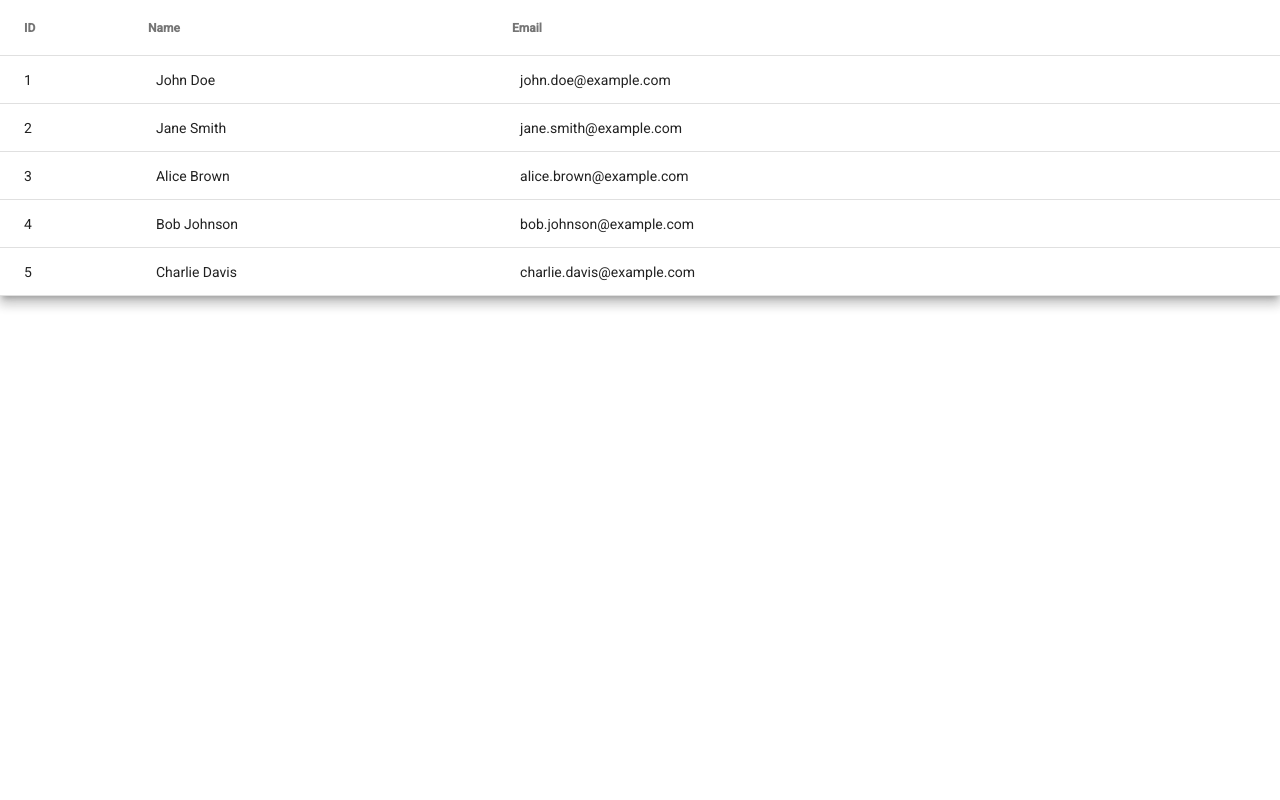
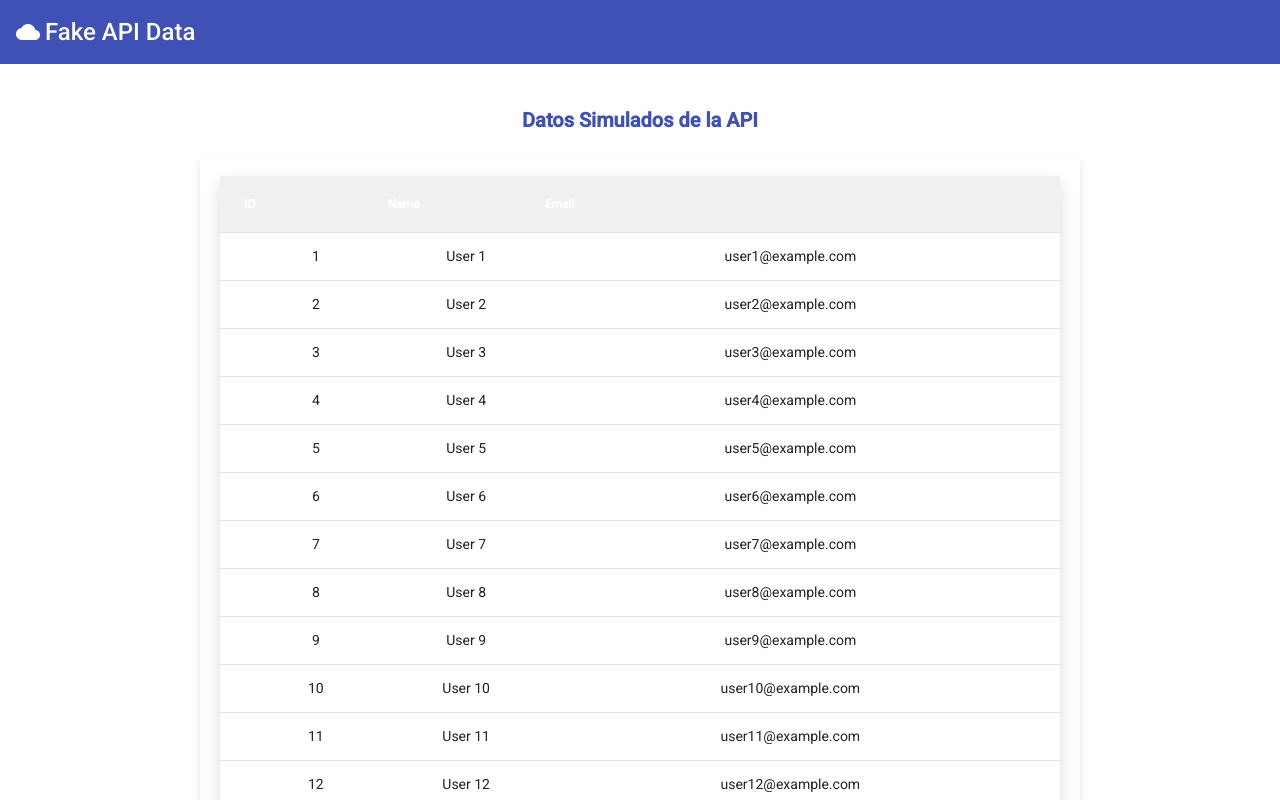
Before and after one commit to Alberto-Amo-Marin/fakeApi-showData, an Angular app in the folder fakeApiShowData/: page / in a window 1280 px wide. Shown: the top 800 px of the page. Built offline with nearby package versions, Linux system fonts and the light colour scheme.

Commit message:
adding data

```diff
--- a/fakeApiShowData/src/app/app.component.html
+++ b/fakeApiShowData/src/app/app.component.html
@@ -1,24 +1,39 @@
-<div class="mat-elevation-z8">
-  <table mat-table [dataSource]="dataSource" class="mat-table">
+<mat-toolbar color="primary">
+  <mat-icon>cloud</mat-icon>
+  <span class="app-title">Fake API Data</span>
+</mat-toolbar>
 
-    <!-- Columnas de la tabla -->
+<div class="content-container">
+  <h2>Datos Simulados de la API</h2>
+
+  <div class="table-container">
+    <table mat-table [dataSource]="dataSource" matSort class="mat-elevation-z8">
+      <!-- ID Column -->
       <ng-container matColumnDef="id">
-      <th mat-header-cell *matHeaderCellDef> ID </th>
+        <th mat-header-cell *matHeaderCellDef mat-sort-header> ID </th>
         <td mat-cell *matCellDef="let element"> {{element.id}} </td>
       </ng-container>
 
+      <!-- Name Column -->
       <ng-container matColumnDef="name">
-      <th mat-header-cell *matHeaderCellDef> Name </th>
+        <th mat-header-cell *matHeaderCellDef mat-sort-header> Name </th>
         <td mat-cell *matCellDef="let element"> {{element.name}} </td>
       </ng-container>
 
+      <!-- Email Column -->
       <ng-container matColumnDef="email">
-      <th mat-header-cell *matHeaderCellDef> Email </th>
+        <th mat-header-cell *matHeaderCellDef mat-sort-header> Email </th>
         <td mat-cell *matCellDef="let element"> {{element.email}} </td>
       </ng-container>
 
-    <!-- Fila de la tabla -->
+      <!-- Table Footer -->
       <tr mat-header-row *matHeaderRowDef="displayedColumns"></tr>
       <tr mat-row *matRowDef="let row; columns: displayedColumns;"></tr>
     </table>
   </div>
+
+  <!-- Floating Action Button (FAB) -->
+  <button mat-fab color="primary" (click)="reloadData()">
+    <mat-icon>refresh</mat-icon>
+  </button>
+</div>
--- a/fakeApiShowData/src/app/app.component.scss
+++ b/fakeApiShowData/src/app/app.component.scss
@@ -1,11 +1,65 @@
-.mat-table {
-    width: 100%;
-  }
+.app-container {
+  display: flex;
+  flex-direction: column;
+  min-height: 100vh;
+}
 
-  th.mat-header-cell {
-    font-weight: bold;
-  }
+.app-title {
+  margin-left: 5px;
+}
 
-  td.mat-cell {
-    padding: 8px;
-  }
+mat-toolbar {
+  font-size: 1.5rem;
+  padding: 1rem;
+  text-align: center;
+}
+
+.content-container {
+  margin: 20px;
+  padding: 20px;
+}
+
+h2 {
+  text-align: center;
+  color: #3f51b5;
+  font-weight: bold;
+  margin-bottom: 20px;
+}
+
+.table-container {
+  overflow-x: auto;
+  background-color: #fff;
+  border-radius: 8px;
+  box-shadow: 0 4px 8px rgba(0, 0, 0, 0.1);
+  padding: 20px;
+  width: 70%;
+  margin: auto;
+}
+
+.mat-header-cell {
+  font-weight: bold;
+  background-color: #f0f0f0;
+}
+
+.mat-sort-header-sorted {
+  color: #3f51b5;
+}
+
+.mat-elevation-z8 {
+  box-shadow: 0 8px 16px rgba(0, 0, 0, 0.15);
+}
+
+table {
+  width: 100%;
+  border-collapse: collapse;
+}
+
+th, td {
+  text-align: center;
+  padding: 10px;
+}
+
+th {
+  background-color: #3f51b5;
+  color: white;
+}
--- a/fakeApiShowData/src/app/app.component.ts
+++ b/fakeApiShowData/src/app/app.component.ts
@@ -13,8 +13,16 @@ export class AppComponent implements OnInit {
   constructor(private fakeApiService: FakeApiService) { }
 
   ngOnInit(): void {
+    this.loadData();
+  }
+
+  loadData(): void {
     this.fakeApiService.getData().subscribe(data => {
       this.dataSource = data;
     });
   }
+
+  reloadData(): void {
+    this.loadData();
+  }
 }
--- a/fakeApiShowData/src/app/fake-api.service.ts
+++ b/fakeApiShowData/src/app/fake-api.service.ts
@@ -14,15 +14,16 @@ export class FakeApiService {
 
   constructor() { }
 
-  // Simula una llamada HTTP GET
+  // Genera 50 entradas de datos simulados
   getData(): Observable<Data[]> {
-    const fakeData: Data[] = [
-      { id: 1, name: 'John Doe', email: 'john.doe@example.com' },
-      { id: 2, name: 'Jane Smith', email: 'jane.smith@example.com' },
-      { id: 3, name: 'Alice Brown', email: 'alice.brown@example.com' },
-      { id: 4, name: 'Bob Johnson', email: 'bob.johnson@example.com' },
-      { id: 5, name: 'Charlie Davis', email: 'charlie.davis@example.com' }
-    ];
-    return of(fakeData); // Retorna un Observable con los datos simulados
+    const fakeData: Data[] = [];
+    for (let i = 1; i <= 50; i++) {
+      fakeData.push({
+        id: i,
+        name: `User ${i}`,
+        email: `user${i}@example.com`
+      });
+    }
+    return of(fakeData);
   }
 }
```
Also changed, not shown: fakeApiShowData/src/app/app.module.ts (+15 -9 lines). Lines whose indentation alone changed are shown as unchanged.
